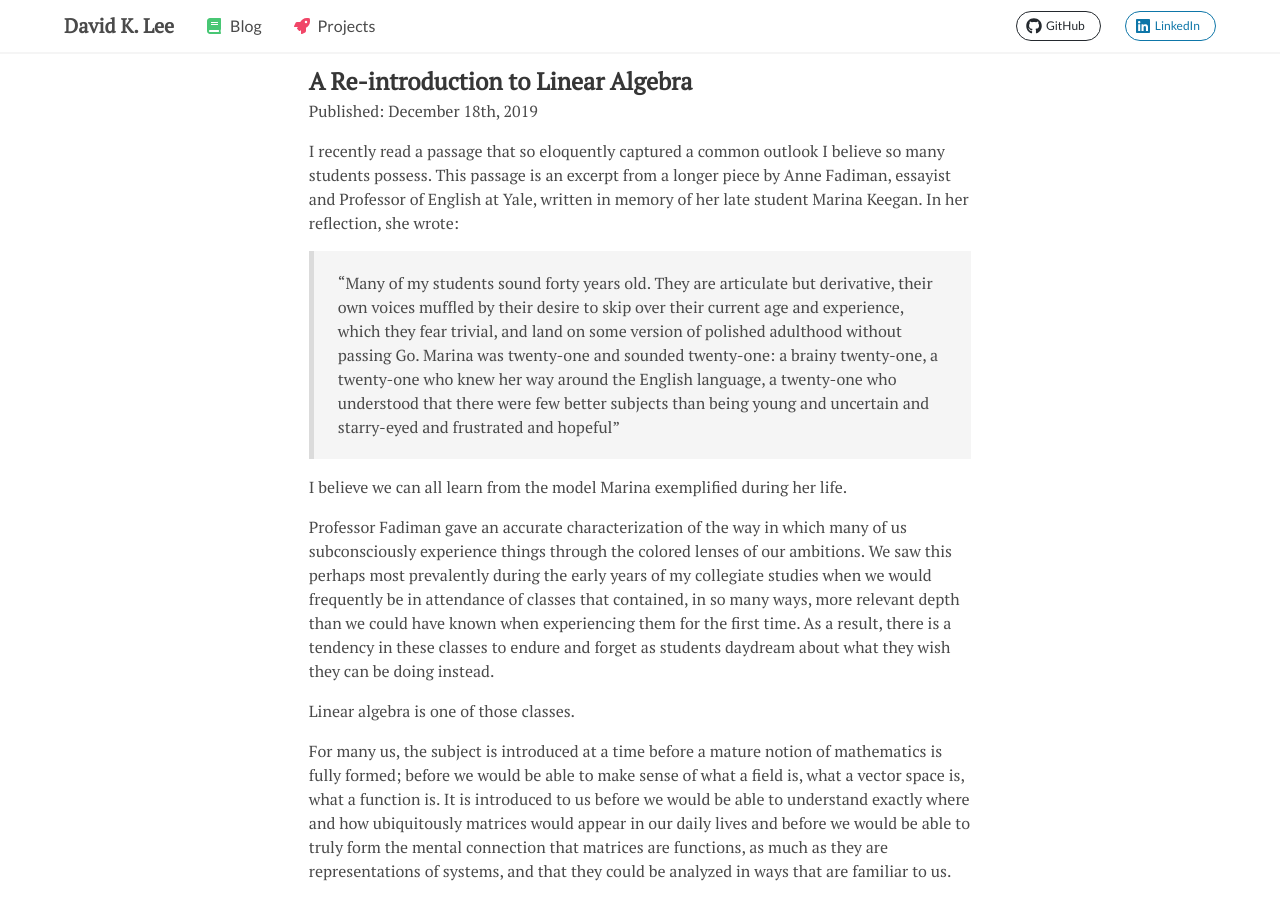
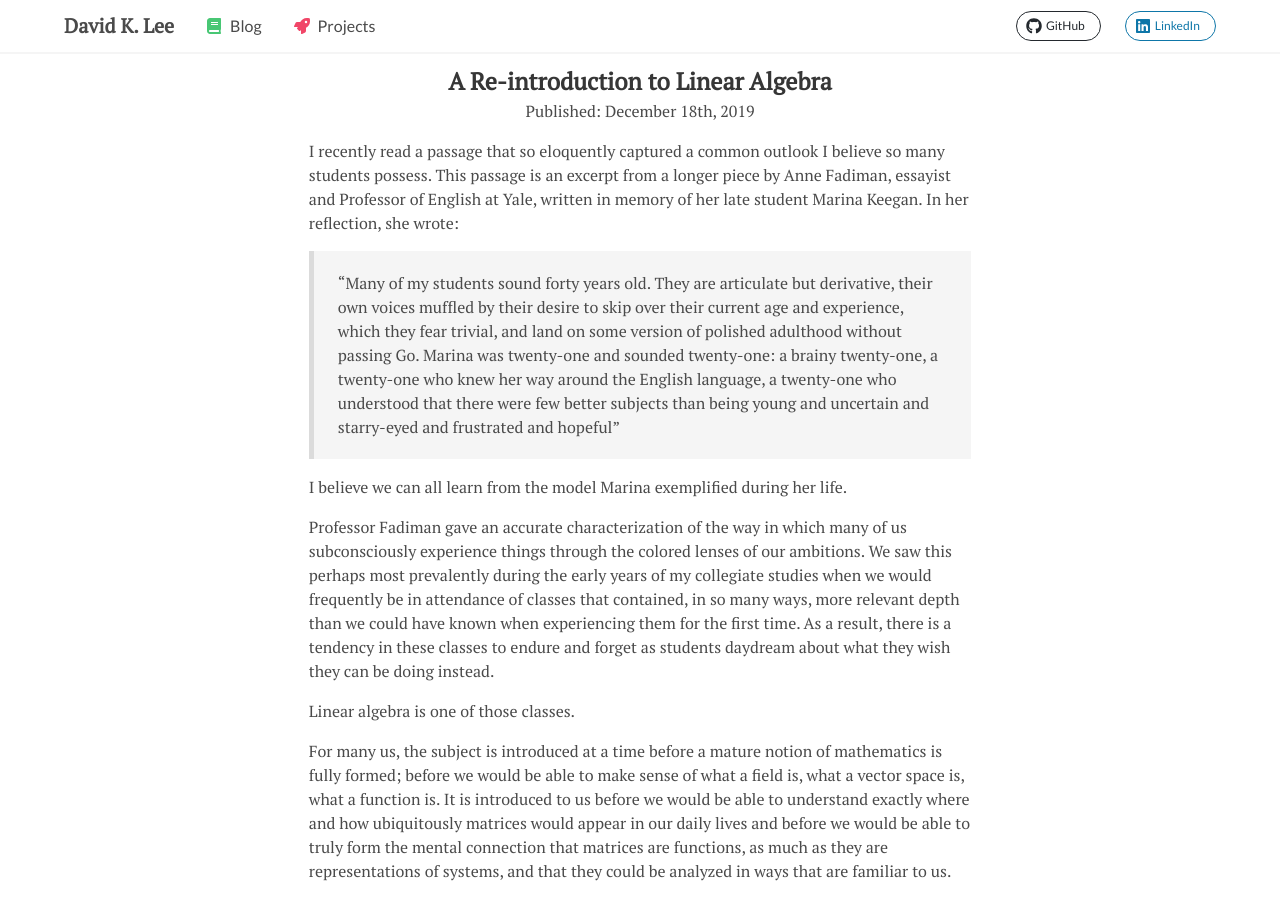
Before and after one commit to davidkml/site, a Jekyll site: the page built from _posts/2019-12-18-a-re-introduction-to-linear-algebra.markdown, in a window 1280 px wide and 900 px high. Built offline with Jekyll 4.4.1, drawn with Linux system fonts in a browser that asks for light colours; nearby versions of some CDN libraries.

Commit message:
Revise layout posts

```diff
--- a/_layouts/post.html
+++ b/_layouts/post.html
@@ -3,19 +3,19 @@ layout: default
 ---
 <article class="post">
     <header class="post-header">
-        <h1 class="content title is-large has-text-weight-bold post-title">
+        <h1 class="content title is-large has-text-centered has-text-weight-bold post-title">
             {{ page.title | escape }}
         </h1>
 
         <p class="content subtitle post-meta margin-b-md">
-            <p>
+            <p class="has-text-centered">
                 Published:
                 <time class="dt-published" datetime="{{ page.date | date_to_xmlschema }}" itemprop="datePublished">
                     {{ page.date | date_to_long_string: "ordinal", "US" }}
                 </time>
             </p>
             {% if page.edited %}
-            <p>
+            <p class="has-text-centered">
                 Last Edited:
                 <time class="dt-edited" datetime="{{ page.date | date_to_xmlschema }}" itemprop="datePublished">
                     {{ page.edited | date_to_long_string: "ordinal", "US" }}
```
